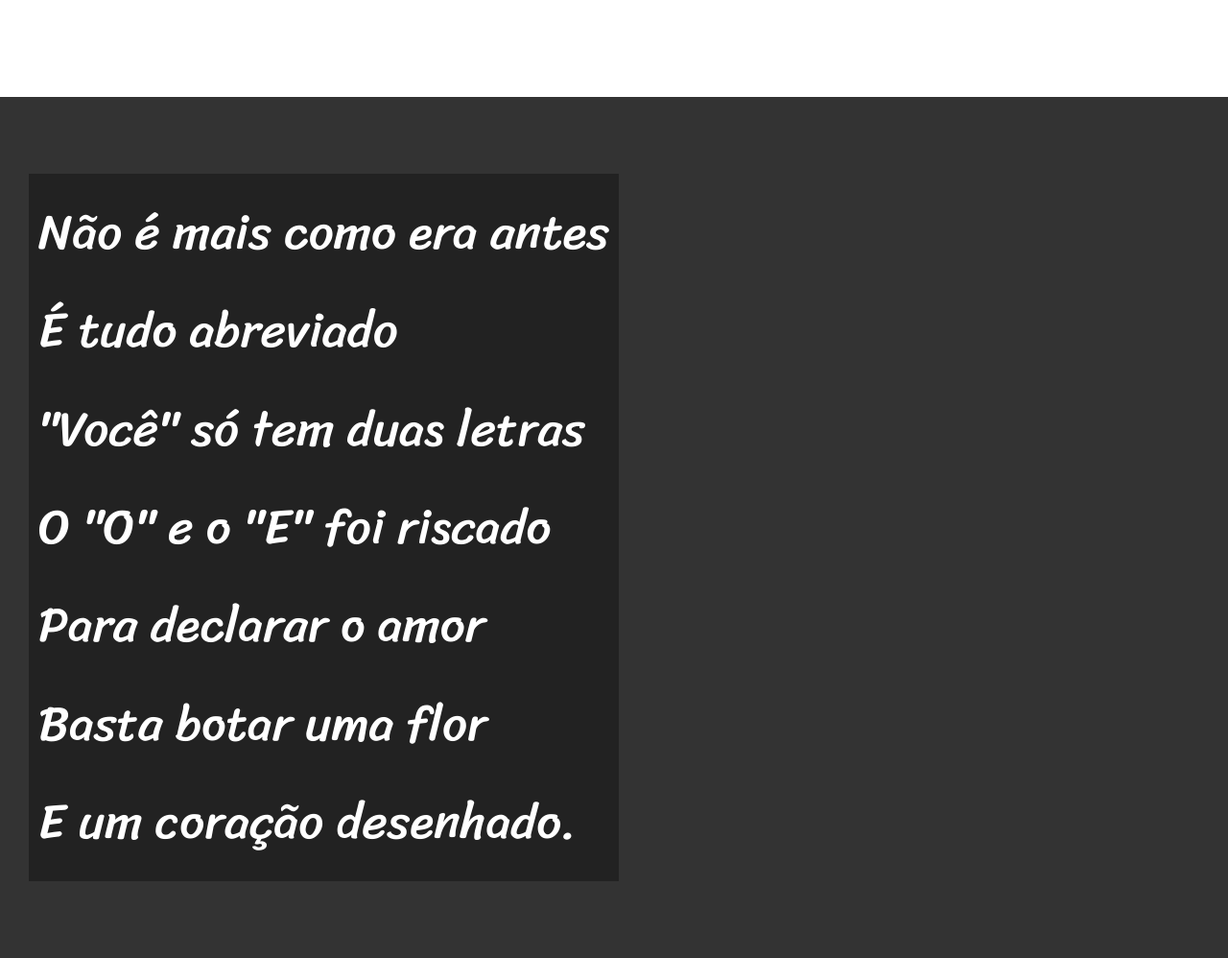
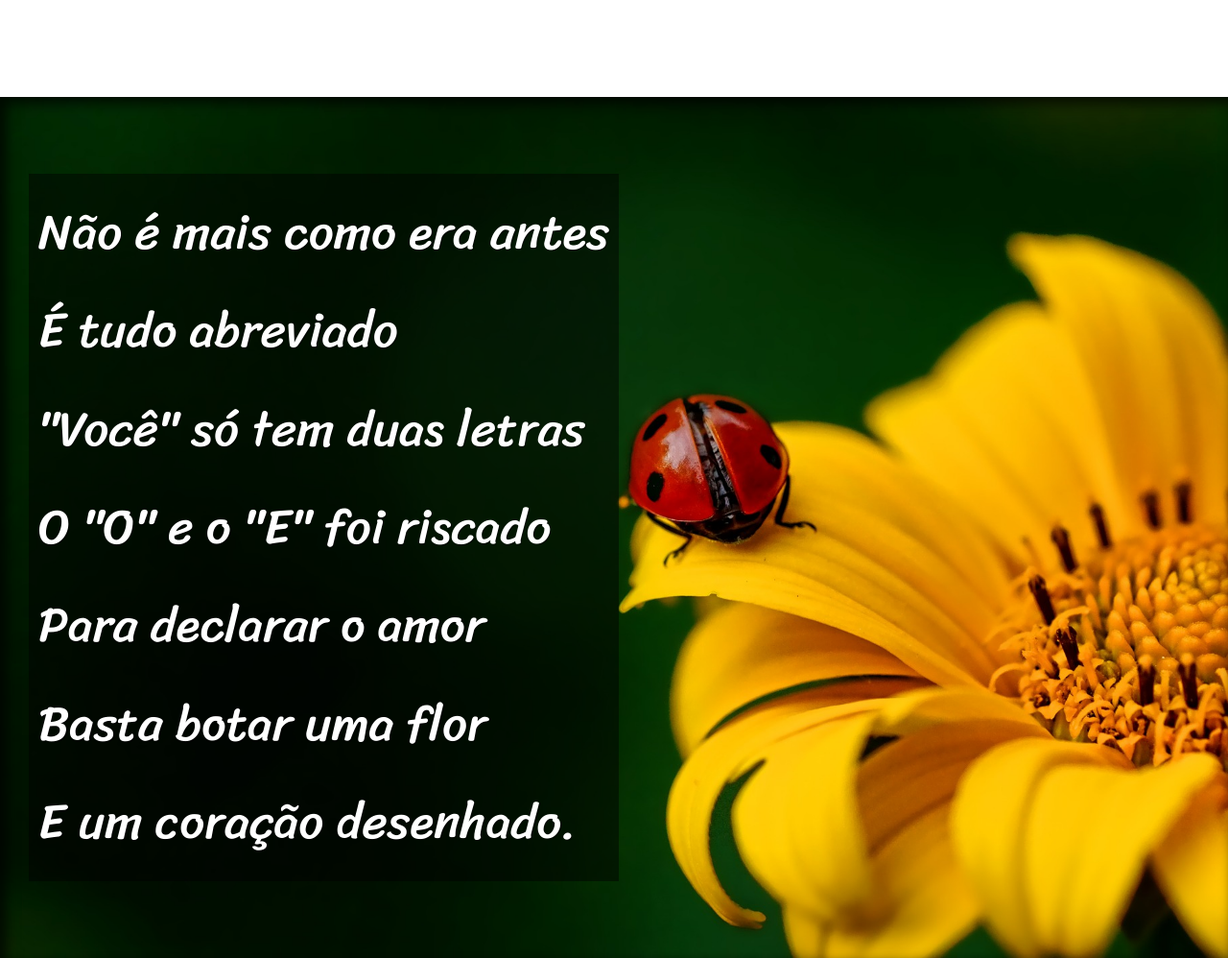
Before and after one commit to jorgeabreudev/html5-css, a plain HTML site: page exercicios/d012/cordel.html in a window 1280 px wide. Shown: the part 965-1963 px from the top of the page at 96% size. Drawn offline with Linux system fonts and the light colour scheme.

Commit message:
atualização do d10

```diff
--- a/exercicios/d012/cordel.html
+++ b/exercicios/d012/cordel.html
@@ -26,7 +26,7 @@
         </p>
     </section>
 
-    <section class="imagem">
+    <section class="imagem" id="img01">
         <p>
             Não é mais como era antes<br>
             É tudo abreviado<br>
@@ -62,7 +62,7 @@
 
     </section>
 
-    <section class="imagem">
+    <section class="imagem" id="img02">
         <p>
             Tenho saudade das cartas<br>
             Escritas com a própria mão<br>
--- a/exercicios/d012/estilo/style.css
+++ b/exercicios/d012/estilo/style.css
@@ -77,12 +77,29 @@ section.normal {
 section.imagem {
     background-color: rgb(51, 51, 51);
     color: white;
+    box-shadow: inset 6px 6px 13px 1px rgba(0, 0, 0, 0.726);
+    background-attachment: fixed;
+
 }
 
 section.imagem > p {
-    background-color: rgba(0, 0, 0, 0.342);
+    background-color: rgba(0, 0, 0, 0.473);
     display: inline-block;
     padding: 10px;
+    text-shadow: 1px 1px 0px rgba(0, 0, 0, 0.521);
+
+
+}
+
+section#img01{
+    background-image: url('../imagens/background001.jpg');
+    background-position: right center;
+    background-size: cover;
+}
+
+section#img02 {
+    background-image: url('../imagens/background002.jpg');
+    background-size: cover;
 
 }
 
```
